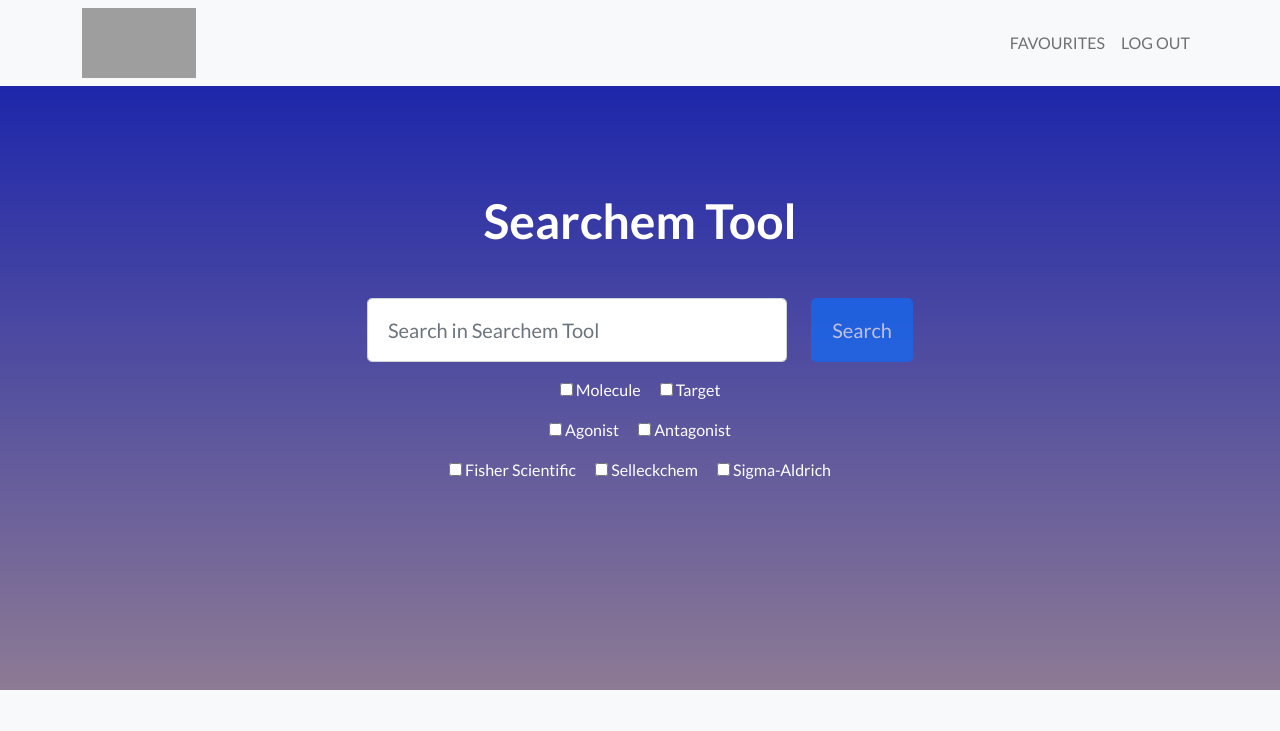
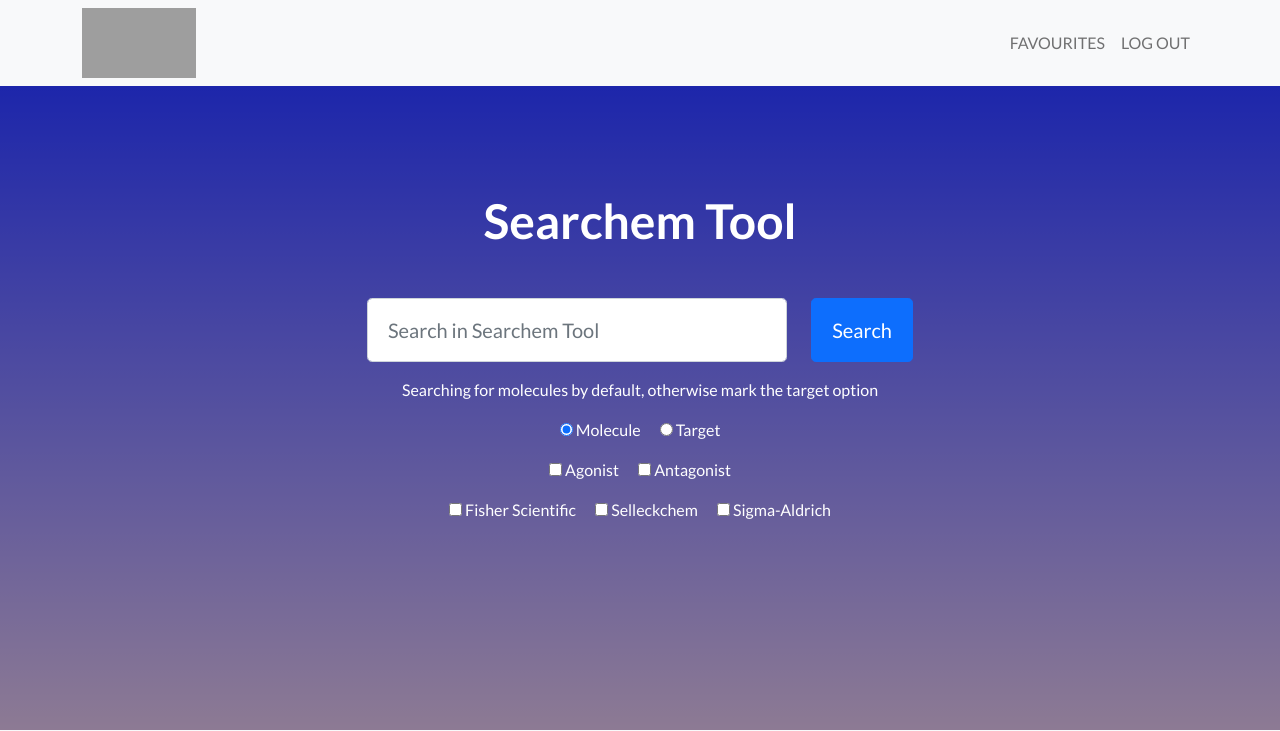
Before and after one commit to pmayog/searchemtool, a Flask app: a page that uses templates/user.html in a window 1280 px wide. Shown: the top 731 px of the page. Run offline with Flask 2, Linux system fonts and the light colour scheme; the visitor is signed in with stand-in values (Sample User, id 1); some libraries are stand-ins or nearby versions; grey boxes are pictures that could not be loaded.

Commit message:
Update user.html

```diff
--- a/templates/user.html
+++ b/templates/user.html
@@ -39,32 +39,33 @@
                             <div class="col">
                                 <input class="form-control form-control-lg" name="search_user" type="text" placeholder="Search in Searchem Tool" />
                             </div>
-                            <div class="col-auto"><button class="btn btn-primary btn-lg disabled" id="submitButton" type="submit">Search</button></div>
+                            <div class="col-auto"><button class="btn btn-primary btn-lg" id="submitButton" type="submit">Search</button></div>
                         </div>
                         <h1></h1>
                         <p></p>
                         <div class="checkbox mb-3 text-white">
+                            <p class="text-white">Searching for molecules by default, otherwise mark the target option</p>
                             <label>
-                                <input type="checkbox" name="molecule"> Molecule
+                                <input type="radio" name="molecule" checked> Molecule
                             </label>
                             <label>
-                                <input type="checkbox" name="target" class="ms-3"> Target
+                                <input type="radio" name="target" class="ms-3"> Target
                             </label>
                             <p></p>
                             <label>
-                                <input type="checkbox" value="agonist"> Agonist
+                                <input type="checkbox" name="agonist"> Agonist
                             </label>
                             <label>
-                                <input type="checkbox" value="antagonist" class="ms-3"> Antagonist
+                                <input type="checkbox" name="antagonist" class="ms-3"> Antagonist
                             </label>
                             <p></p>
                             <label>
-                                <input type="checkbox" value="fisher"> Fisher Scientific
+                                <input type="checkbox" name="fisher"> Fisher Scientific
                             </label>
                             <label>
-                               <input type="checkbox" value="selleckchem" class="ms-3"> Selleckchem
+                               <input type="checkbox" name="selleckchem" class="ms-3"> Selleckchem
                             <label>
-                                  <input type="checkbox" value="sigma" class="ms-3"> Sigma-Aldrich
+                                  <input type="checkbox" name="sigma" class="ms-3"> Sigma-Aldrich
                             </label>
                         </div>
                     </form>
```
